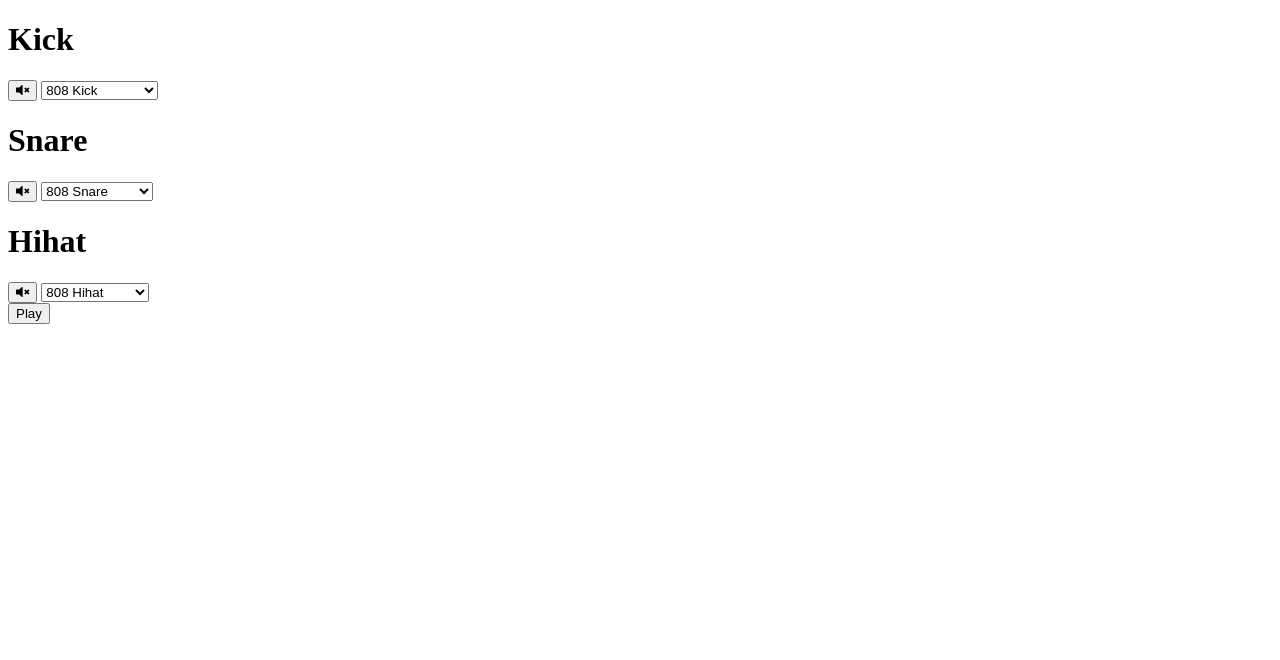
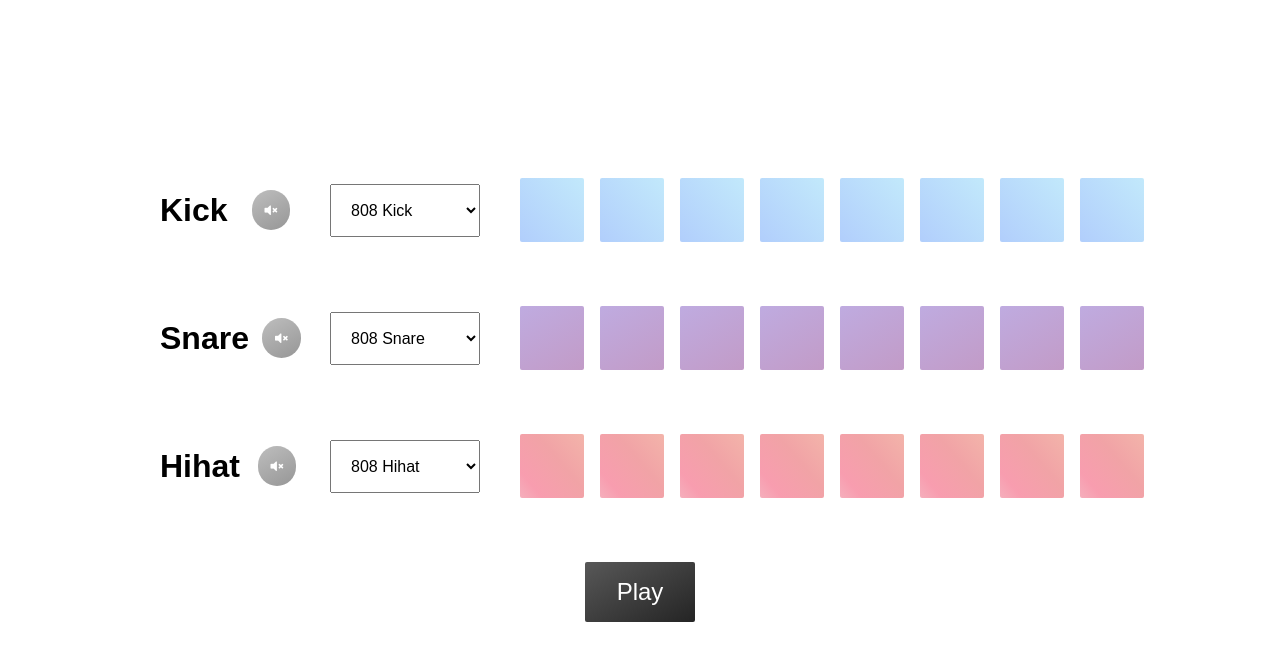
Before and after one commit to Lokode/beatmaker-js, a plain HTML site: page index.html in a window 1280 px wide. Drawn offline with Linux system fonts and the light colour scheme.

Commit message:
styling commit

```diff
--- a/index.html
+++ b/index.html
@@ -91,11 +91,11 @@
                 <div class="pad hihat-pad b7"></div>
             </div>
         </div>
+        <button class="play">Play</button>
     </div>
-    <button class="play">Play</button>
     <audio class="kick-sound" src="./allSounds/kicks/kick-classic.wav"></audio>
-    <audio class="kick-sound" src="./allSounds/snares/snare-808.wav"></audio>
-    <audio class="kick-sound" src="./allSounds/hihats/hihat-plain.wav"></audio>
+    <audio class="snare-sound" src="./allSounds/snares/snare-808.wav"></audio>
+    <audio class="hihat-sound" src="./allSounds/hihats/hihat-plain.wav"></audio>
 
 
 
--- a/style.css
+++ b/style.css
@@ -0,0 +1,125 @@
+* {
+  margin: 0;
+  padding: 0;
+  box-sizing: border-box;
+}
+
+body {
+  font-family: sans-serif;
+}
+
+i,
+svg {
+  pointer-events: none;
+}
+
+.kick-pad,
+.snare-pad,
+.hihat-pad {
+  width: 4rem;
+  height: 4rem;
+  margin: 1rem 0.5rem;
+  cursor: pointer;
+}
+
+.kick-pad {
+  background-image: linear-gradient(50deg, #b1cefc 0%, #c2e9fb 100%);
+  border-radius: 2px;
+}
+.snare-pad {
+  background-image: linear-gradient(150deg, #bfabe0 0%, #c29bc7 100%);
+  border-radius: 2px;
+}
+.hihat-pad {
+  background-image: linear-gradient(
+    50deg,
+    #f5afbc 0%,
+    #f89daf 19%,
+    #f1a3a6 60%,
+    #f3b4aa 100%
+  );
+  border-radius: 2px;
+}
+
+.kick-pad.active {
+  background-image: linear-gradient(50deg, #80b0ff 0%, #71d2ff 100%);
+}
+
+.snare-pad.active {
+  background-image: linear-gradient(150deg, #aa88e2 0%, #c36fce 100%);
+}
+
+.hihat-pad.active {
+  background-image: linear-gradient(
+    50deg,
+    #f8879c 0%,
+    #f05574 19%,
+    #f76166 60%,
+    #f08676 100%
+  );
+}
+
+.hihat-track,
+.snare-track,
+.kick-track {
+  display: flex;
+  align-items: center;
+  width: 80%;
+  justify-content: space-between;
+  margin-top: 2rem;
+}
+
+.sequencer {
+  display: flex;
+  min-height: 100vh;
+  flex-direction: column;
+  align-items: center;
+  justify-content: center;
+}
+
+.hihat,
+.snare,
+.kick {
+  display: flex;
+}
+
+.controls {
+  display: flex;
+  justify-content: space-between;
+  align-items: center;
+  flex: 1;
+  margin: 0rem 2rem;
+}
+
+.controls button {
+  padding: 0.8rem;
+  border: none;
+  background-image: linear-gradient(150deg, #bebebe 0%, #969696 100%);
+  color: white;
+  border-radius: 50px;
+  font-size: 0.8rem;
+  cursor: pointer;
+  transition: all 0.5s ease;
+}
+
+.pad {
+  transition: all 0.5s ease;
+}
+
+.play {
+  padding: 1rem 2rem;
+  font-size: 1.5rem;
+  background-image: linear-gradient(150deg, #585858 0%, #242424 100%);
+  color: white;
+  border: none;
+  cursor: pointer;
+  border-radius: 2px;
+  margin: 3rem;
+}
+
+select {
+  padding: 1rem;
+  font-size: 1rem;
+  margin-left: 1rem;
+  width: 150px;
+}
```
